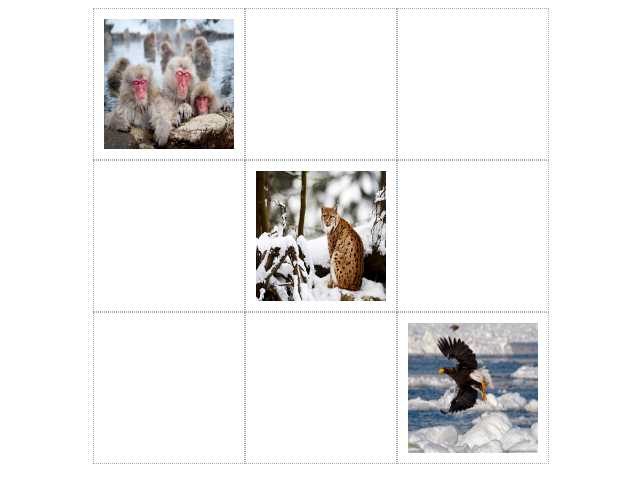
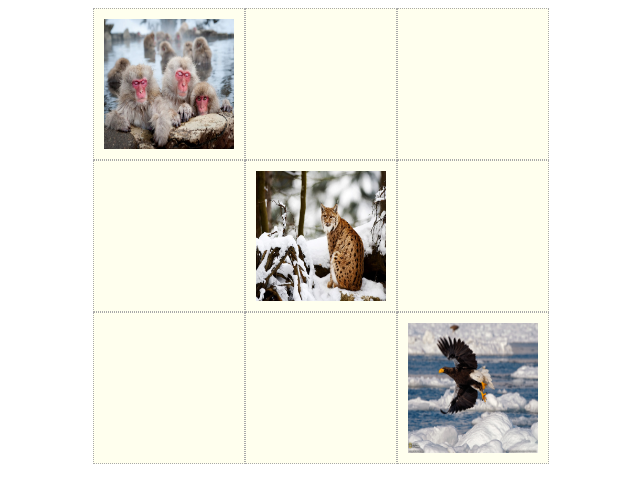
Before and after one commit to DonaLd-D/drag-demo, a plain HTML site: page index.html in a window 1280 px wide. Shown: the whole page, without its empty margins (319-959 px from the left). Drawn offline with Linux system fonts and the light colour scheme.

Commit message:
change bigBox bgc

```diff
--- a/index.html
+++ b/index.html
@@ -11,6 +11,7 @@
             display: flex;
             flex-wrap: wrap;
             margin-left: calc(50% - 228px);
+            background-color: #ffe;
         }
         #box1,#box2,#box3,#box4,#box5,#box6,#box7,#box8,#box9{
             width: 150px;
```
